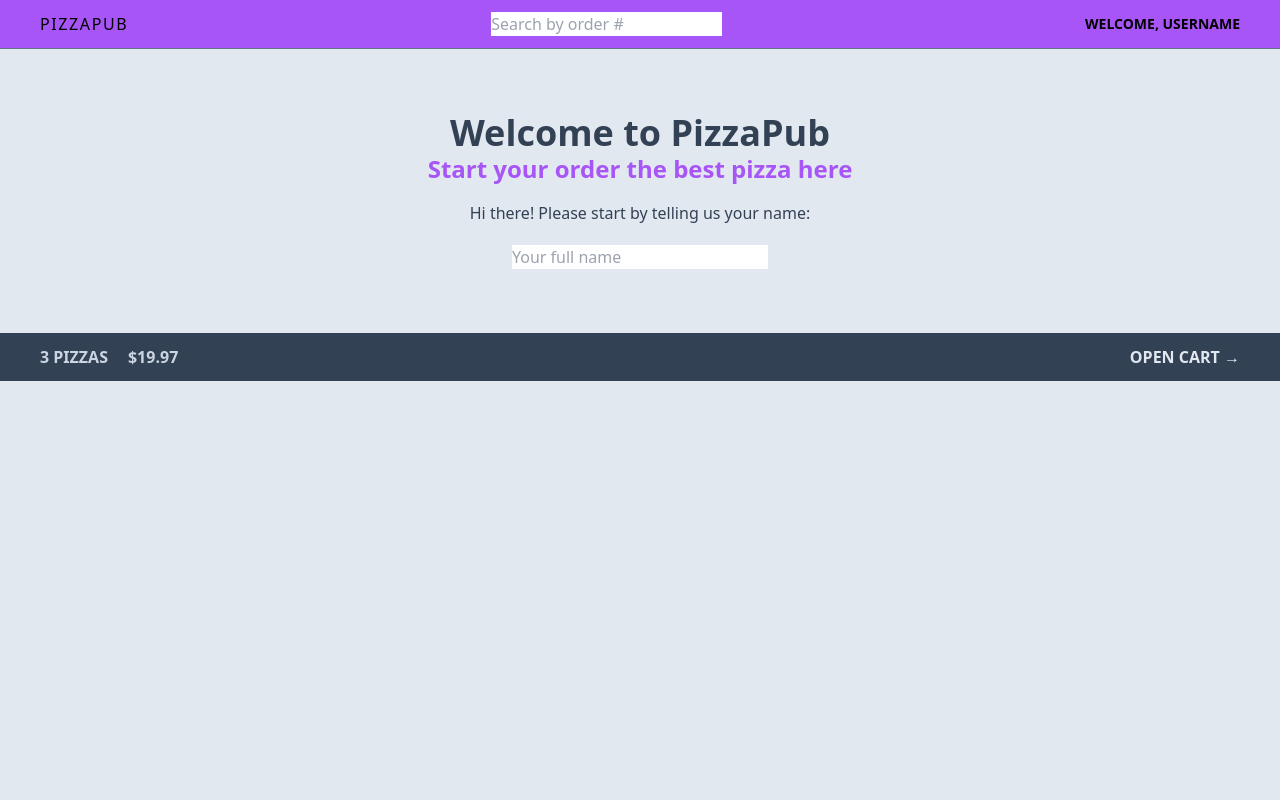
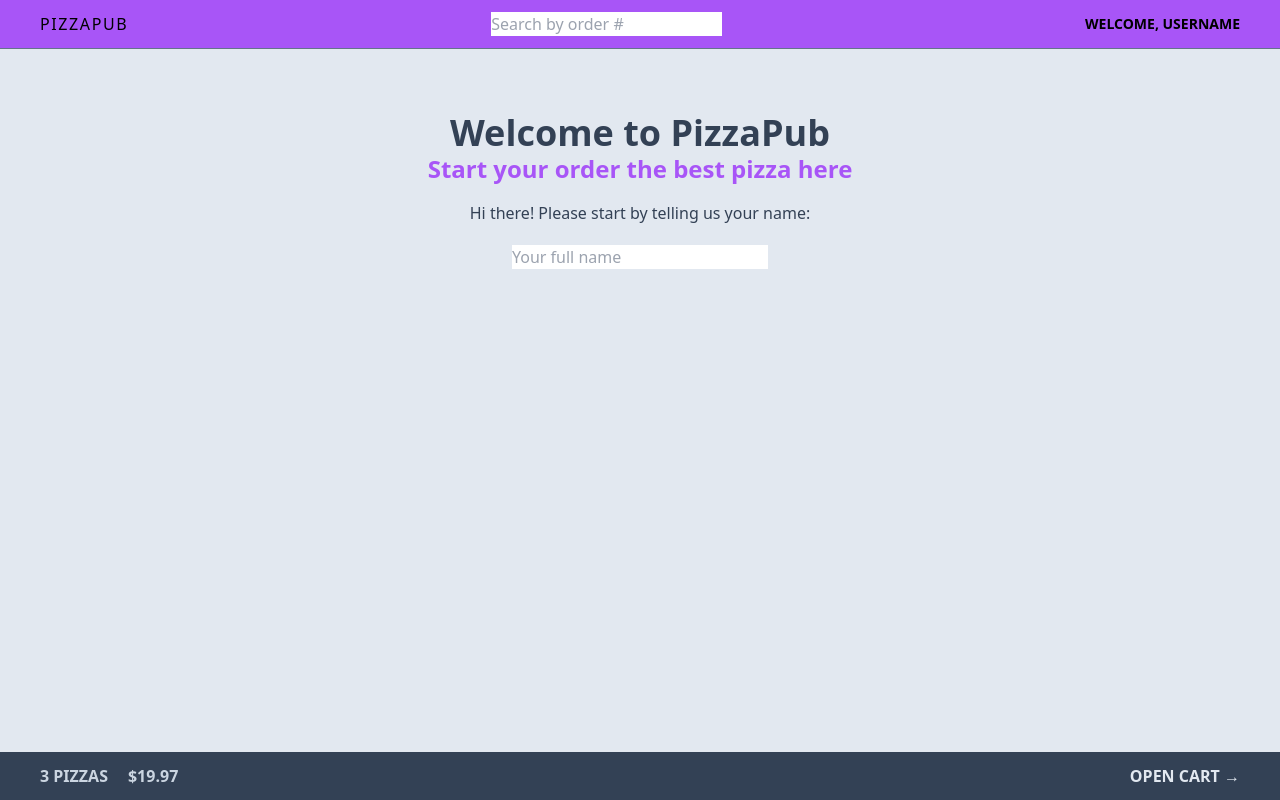
Before and after one commit to bakNa2t/pizzapub, a React (Vite) app: page / in a window 1280 px wide. Built offline with nearby package versions, Linux system fonts and the light colour scheme.

Commit message:
Update AppLayout tw styles

```diff
--- a/src/ui-blocks/AppLayoyt.jsx
+++ b/src/ui-blocks/AppLayoyt.jsx
@@ -9,11 +9,13 @@
   const isLoading = navigation.state === "loading";
 
   return (
-    <div className="layout">
+    <div className="grid h-screen grid-rows-[auto_1fr_auto]">
       {isLoading && <Loader />}
       <Header />
-      <main>
-        <Outlet />
+      <main className="overflow-y-scroll">
+        <div className="mx-auto max-w-xl">
+          <Outlet />
+        </div>
       </main>
       <CartFooterOverview />
     </div>
```
